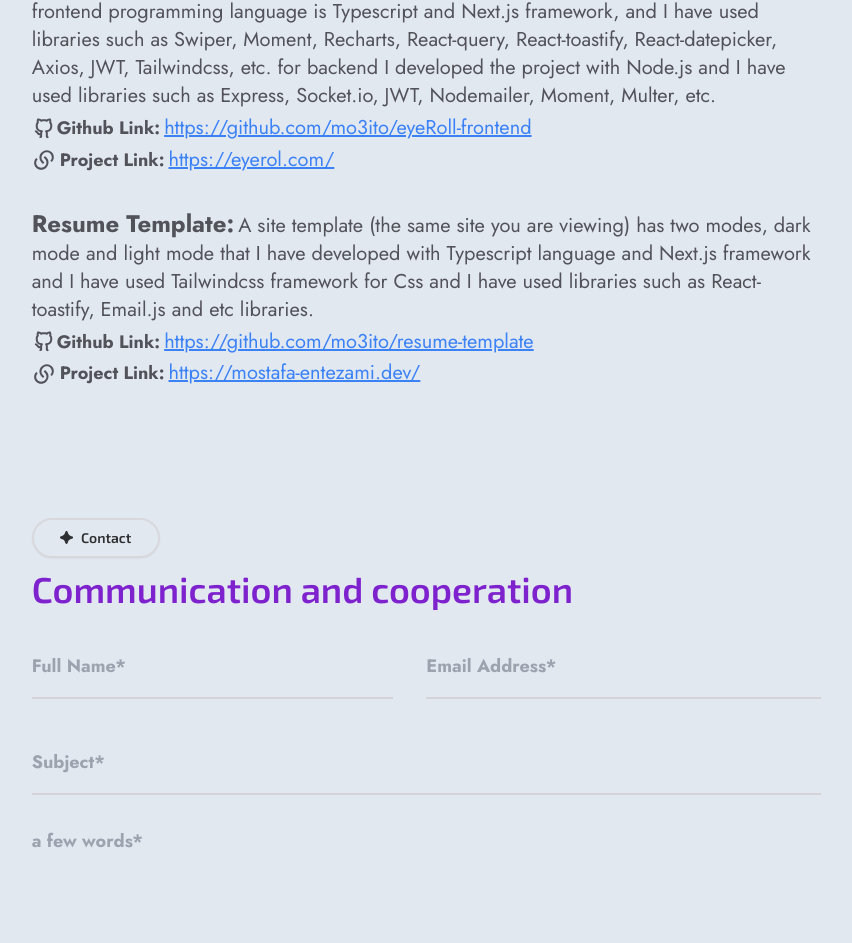
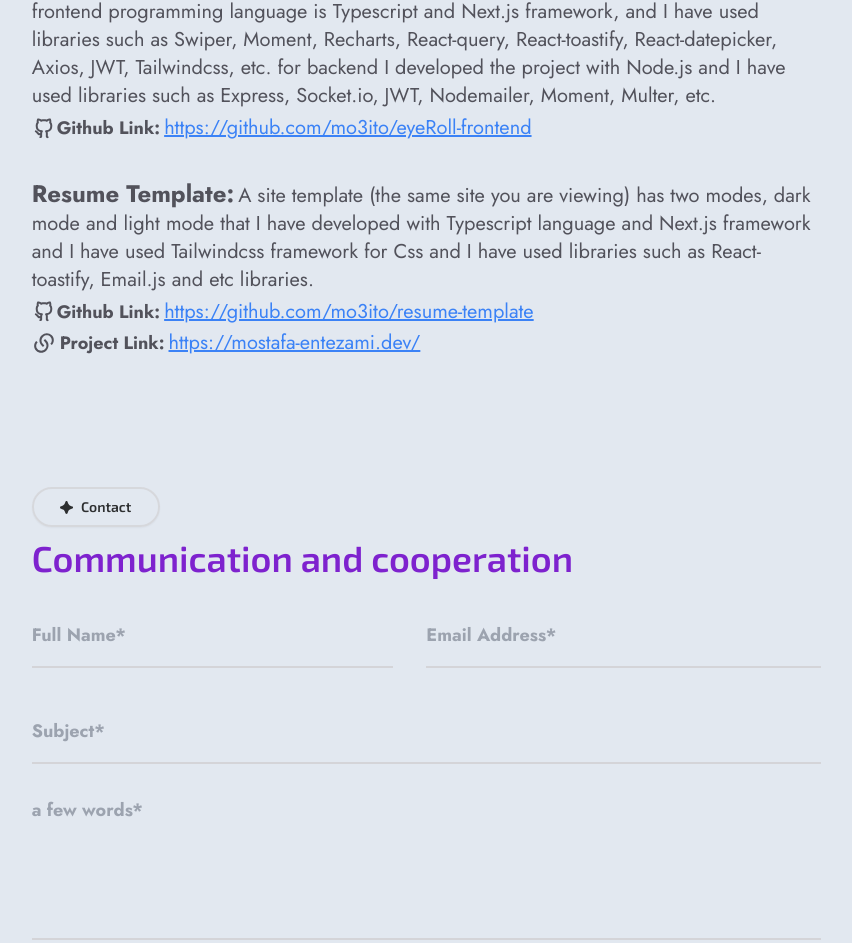
Before and after one commit to mo3ito/resume-template, a Next.js app: page / in a window 1280 px wide. Shown: the part 1692-2635 px from the top of the page, without its empty margins (379-1231 px from the left). Built offline with nearby package versions, Linux system fonts and the light colour scheme.

Commit message:
delete eyeRol link project

```diff
--- a/data/data.ts
+++ b/data/data.ts
@@ -77,7 +77,6 @@ const data = {
         projectName: "EyeRoll",
         descriptionProject:"It is a startup application in the field of discount, advertisement and online menu, which is an idea of ​​mine. This application creates an identity card for each business. Its frontend programming language is Typescript and Next.js framework, and I have used libraries such as Swiper, Moment, Recharts, React-query, React-toastify, React-datepicker, Axios, JWT, Tailwindcss, etc. for backend I developed the project with Node.js and I have used libraries such as Express, Socket.io, JWT, Nodemailer, Moment, Multer, etc.",
         githubLink:"https://github.com/mo3ito/eyeRoll-frontend" ,
-        linkProject : "https://eyerol.com/"
       },
       {
         id: "project-3",
```
